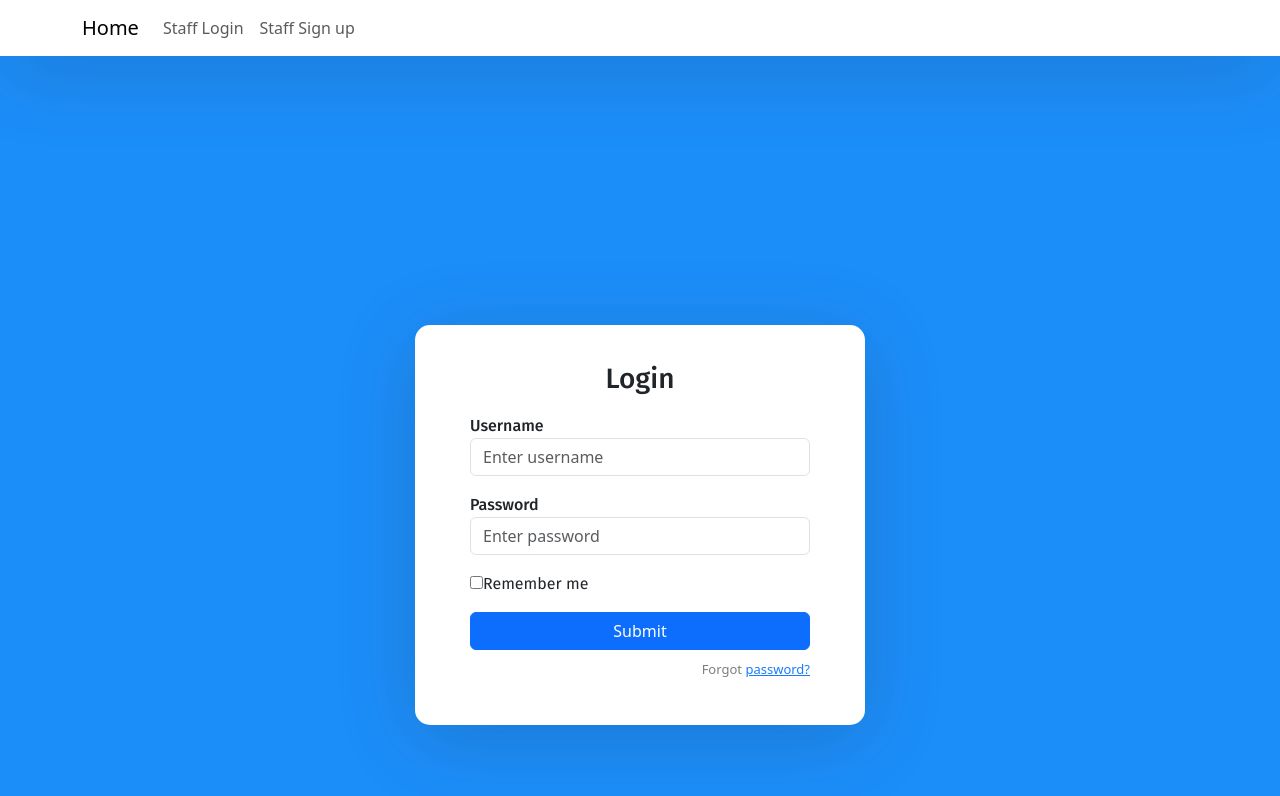
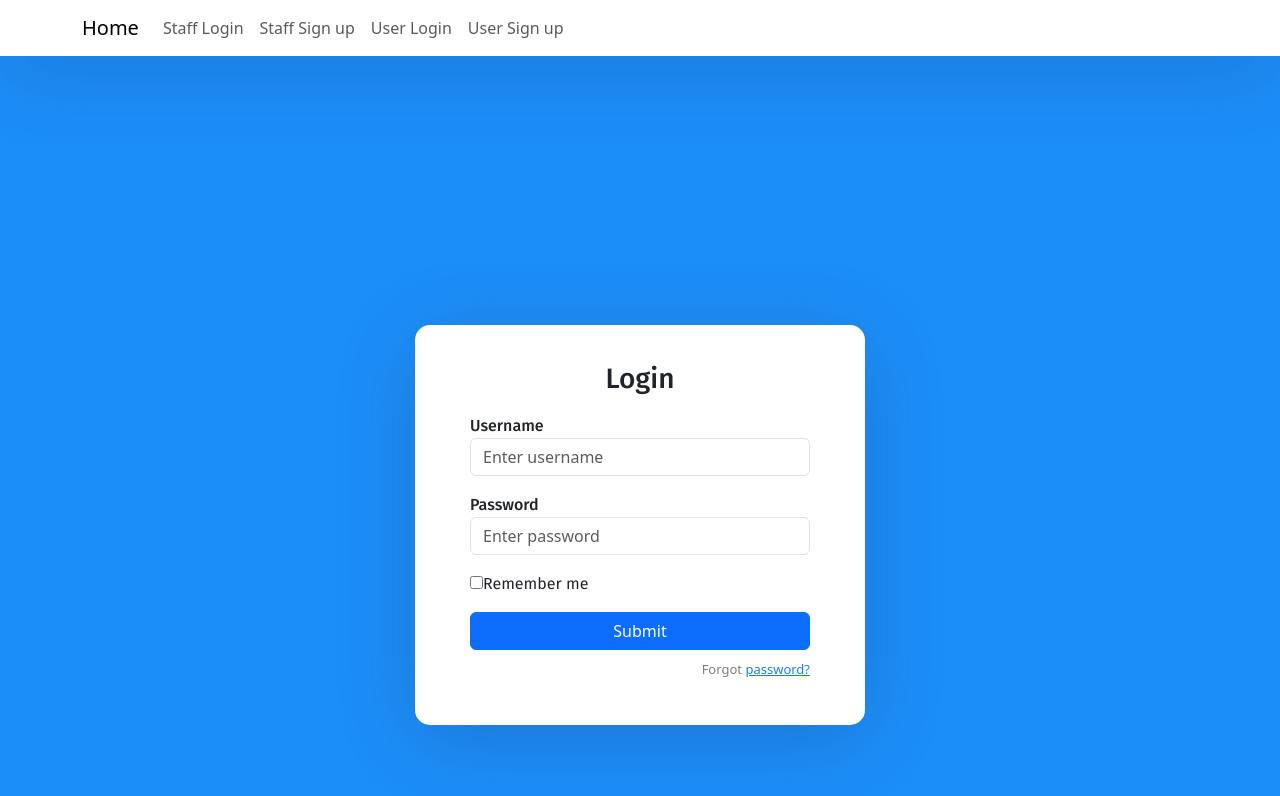
Before and after one commit to kijl214/API, a React (Create React App) app in the folder frontend/my-app/: page / in a window 1280 px wide. Shown: the top 796 px of the page. Built offline with nearby package versions, Linux system fonts and the light colour scheme.

Commit message:
Add new page user login, sign up and Favourites Page.

```diff
--- a/frontend/my-app/src/App.js
+++ b/frontend/my-app/src/App.js
@@ -8,11 +8,15 @@ import Create from './page/create_cat';
 import About from './page/About_cat';
 import Update from './page/Update_cat';
 import Delete from './page/Delete_cat';
+import Favourites from './page/Favourites_List';
+import UserLogin from './page/User_Login';
+import UserSignUp from './page/User_SignUp';
 
 
 function App() {
 
   const [loggedIn, setLoggedIn] = useState(localStorage.getItem('loggedIn') === 'true');
+  const [userloggedIn, setuserLoggedIn] = useState(localStorage.getItem('userloggedIn') === 'true');
 
   // Update the state of loggedIn and also store it in localStorage
   const handleLogin = () => {
@@ -25,6 +29,17 @@ function App() {
     setLoggedIn(false);
     localStorage.removeItem('loggedIn');
   };
+    // Update the state of loggedIn and also store it in localStorage
+    const userhandleLogin = () => {
+      setuserLoggedIn(true);
+      localStorage.setItem('userloggedIn', 'true');
+    };
+
+    // Clear the state of loggedIn and also remove it from localStorage
+    const userhandleLogout = () => {
+      setuserLoggedIn(false);
+      localStorage.removeItem('userloggedIn');
+    };
 
   return (
     <Router>
@@ -59,7 +74,21 @@ function App() {
                       </button>
                     </li>
                   </React.Fragment>
-                ) : (
+                ) : userloggedIn ? (
+                  <React.Fragment>
+
+                  <li className="nav-item">
+                  <Link className="nav-link" to={'/favourites'}>
+                    Favourites Cat
+                  </Link>
+                </li>
+                <li className="nav-item">
+                  <button className="nav-link btn btn-link" onClick={userhandleLogout}>
+                    Logout
+                  </button>
+                </li>
+                </React.Fragment>
+                ):(
                   <React.Fragment>
                     <li className="nav-item">
                       <Link className="nav-link" to={'/sign-in'}>
@@ -69,6 +98,16 @@ function App() {
                     <li className="nav-item">
                       <Link className="nav-link" to={'/sign-up'}>
                         Staff Sign up
+                      </Link>
+                    </li>
+                    <li className="nav-item">
+                      <Link className="nav-link" to={'/user-sign-in'}>
+                        User Login
+                      </Link>
+                    </li>
+                    <li className="nav-item">
+                      <Link className="nav-link" to={'/user-sign-up'}>
+                        User Sign up
                       </Link>
                     </li>
                   </React.Fragment>
@@ -84,6 +123,9 @@ function App() {
               <Route path="/sign-in" element={<Login handleLogin={handleLogin} />} />
               <Route path="/about-cat" element={<About />} />
               <Route path="/sign-up" element={<SignUp />} />
+              <Route path="/favourites" element={<Favourites />} />
+              <Route path="/user-sign-in" element={<UserLogin userhandleLogin={userhandleLogin} />} />
+              <Route path="/user-sign-up" element={<UserSignUp />} />
               {loggedIn ? (
                 <React.Fragment>
                   <Route path="/create-cat" element={<Create />} />
```
